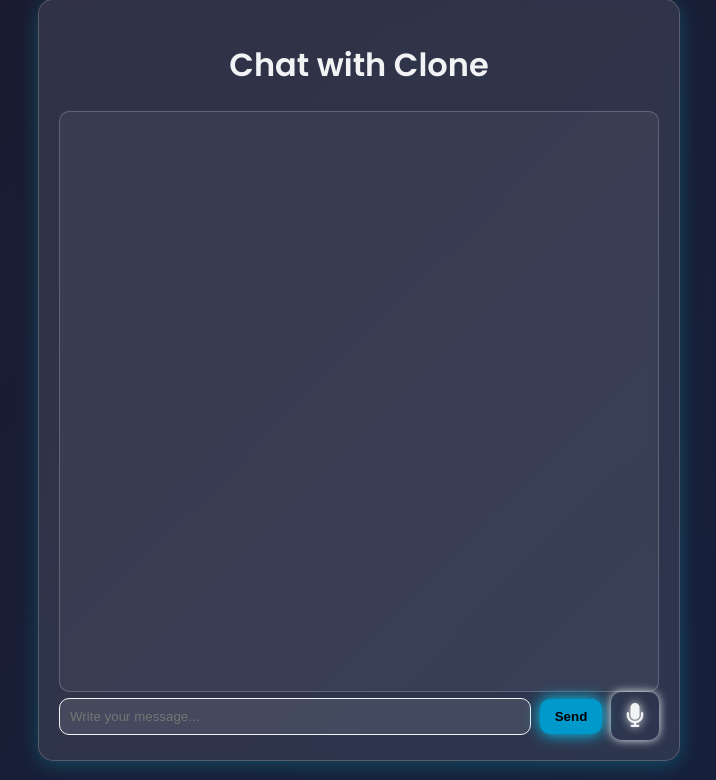
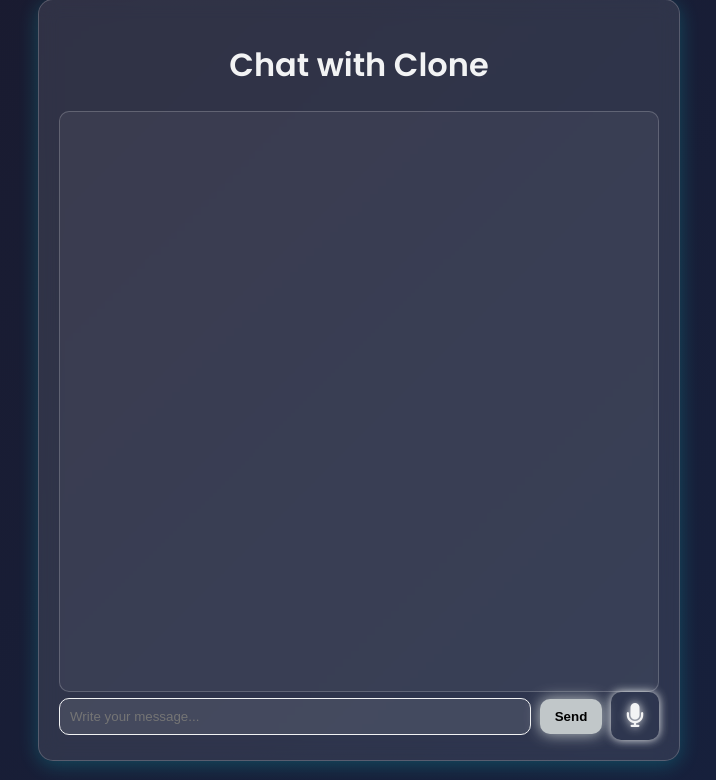
Before and after one commit to KhagendraN/flask-chat-api, a Flask app: page / in a window 1280 px wide, with the pointer over the restyled element. Shown: the part 20-800 px from the top of the page, without its empty margins (281-997 px from the left). Run offline with Flask 3, Linux system fonts and the light colour scheme.

Commit message:
file modified

```diff
--- a/templates/chat.html
+++ b/templates/chat.html
@@ -100,8 +100,8 @@
         }
 
         button:hover {
-            background: #0099cc;
-            box-shadow: 0 0 15px #00d4ff;
+            background: #C1C7C9;
+            box-shadow: 0 0 15px #C1C7C9;
         }
 
         .mic-button {
@@ -114,8 +114,8 @@
         }
 
         .mic-button:hover {
-            color: #0099cc;
-            text-shadow: 0 0 15px #00d4ff;
+            color: #C1C7C9;
+            text-shadow: 0 0 15px #C1C7C9;
         }
 
         @media (max-width: 600px) {
```
